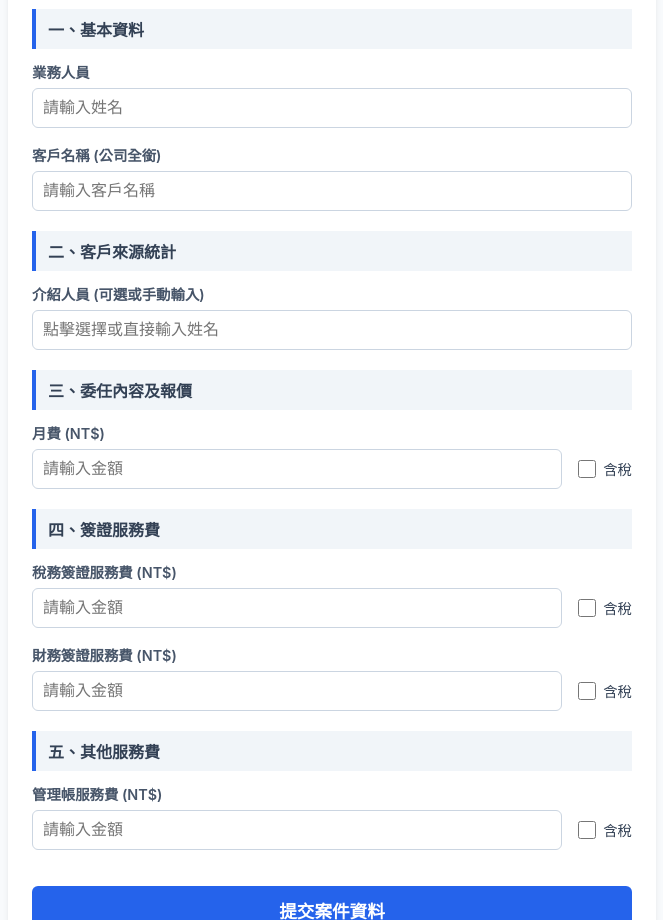
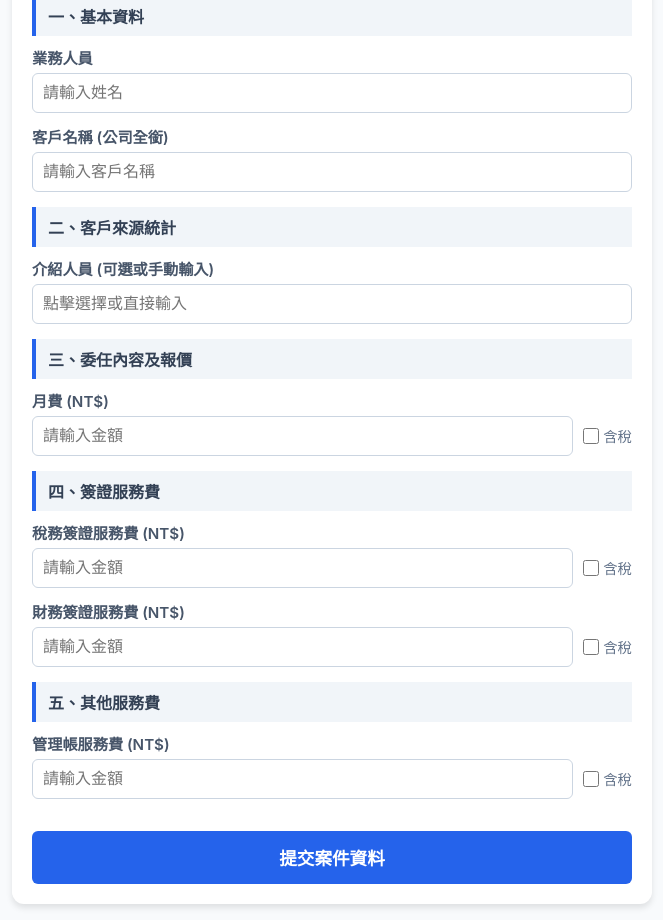
Before and after one commit to wtina411803-rgb/sales-form, a plain HTML site: page index.html in a window 1280 px wide. Shown: the part 122-1042 px from the top of the page, without its empty margins (308-971 px from the left). Drawn offline with Linux system fonts and the light colour scheme.

Commit message:
Update index.html

```diff
--- a/index.html
+++ b/index.html
@@ -6,17 +6,23 @@
     <title>業務案件登錄系統</title>
     <style>
         :root { --primary-color: #2563eb; --bg-color: #f8fafc; }
-        body { font-family: -apple-system, BlinkMacSystemFont, "Segoe UI", Roboto, sans-serif; background-color: var(--bg-color); padding: 20px; color: #334155; }
-        .container { max-width: 600px; margin: 0 auto; background: white; padding: 24px; border-radius: 12px; box-shadow: 0 4px 6px -1px rgb(0 0 0 / 0.1); }
-        h2 { text-align: center; color: #1e293b; margin-bottom: 24px; }
-        .section-title { background: #f1f5f9; padding: 8px 12px; border-left: 4px solid var(--primary-color); font-weight: bold; margin: 20px 0 12px 0; }
-        .form-group { margin-bottom: 16px; }
-        .label-title { display: block; font-size: 0.9rem; font-weight: 600; margin-bottom: 6px; color: #475569; }
+        body { font-family: -apple-system, BlinkMacSystemFont, "Segoe UI", Roboto, sans-serif; background-color: var(--bg-color); padding: 15px; color: #334155; }
+        .container { max-width: 600px; margin: 0 auto; background: white; padding: 20px; border-radius: 12px; box-shadow: 0 4px 6px rgba(0,0,0,0.1); }
+        h2 { text-align: center; color: #1e293b; margin-bottom: 20px; font-size: 1.5rem; }
+        .section-title { background: #f1f5f9; padding: 8px 12px; border-left: 4px solid var(--primary-color); font-weight: bold; margin: 15px 0 10px 0; }
+        .form-group { margin-bottom: 12px; }
+        .label-title { display: block; font-size: 0.95rem; font-weight: 600; margin-bottom: 5px; color: #475569; }
         .input-style { width: 100%; padding: 10px; border: 1px solid #cbd5e1; border-radius: 6px; box-sizing: border-box; font-size: 1rem; }
-        .fee-row { display: flex; align-items: center; gap: 12px; }
-        .tax-check { display: flex; align-items: center; gap: 4px; white-space: nowrap; font-size: 0.9rem; cursor: pointer; }
-        .tax-check input { width: 18px; height: 18px; cursor: pointer; }
-        button { width: 100%; background: var(--primary-color); color: white; padding: 12px; border: none; border-radius: 6px; font-size: 1.1rem; font-weight: bold; cursor: pointer; margin-top: 20px; }
+
+        /* 費用欄位與勾選框排版 */
+        .fee-container { display: flex; align-items: center; gap: 10px; }
+        .fee-input { flex: 1; }
+        .tax-wrap { display: flex; align-items: center; gap: 4px; white-space: nowrap; font-size: 0.9rem; color: #64748b; cursor: pointer; }
+        /* 調整勾選框大小，使其與文字協調 */
+        .tax-wrap input { width: 16px; height: 16px; margin: 0; cursor: pointer; }
+
+        button { width: 100%; background: var(--primary-color); color: white; padding: 14px; border: none; border-radius: 6px; font-size: 1.1rem; font-weight: bold; cursor: pointer; margin-top: 20px; transition: background 0.2s; }
+        button:hover { background: #1d4ed8; }
     </style>
 </head>
 <body>
@@ -38,7 +44,7 @@
         <div class="section-title">二、客戶來源統計</div>
         <div class="form-group">
             <label class="label-title">介紹人員 (可選或手動輸入)</label>
-            <input list="referrer_list" name="referrer" class="input-style" placeholder="點擊選擇或直接輸入姓名">
+            <input list="referrer_list" name="referrer" class="input-style" placeholder="點擊選擇或直接輸入">
             <datalist id="referrer_list">
                 <option value="BNI"><option value="網路或電話"><option value="客戶介紹"><option value="會計師引入"><option value="裕民引入"><option value="農會介紹"><option value="其他事務所轉介">
             </datalist>
@@ -47,34 +53,34 @@
         <div class="section-title">三、委任內容及報價</div>
         <div class="form-group">
             <label class="label-title">月費 (NT$)</label>
-            <div class="fee-row">
-                <input type="number" name="fee_monthly" class="input-style" placeholder="請輸入金額">
-                <label class="tax-check"><input type="checkbox" name="tax_monthly">含稅</label>
+            <div class="fee-container">
+                <input type="number" name="fee_monthly" class="input-style fee-input" placeholder="請輸入金額">
+                <label class="tax-wrap"><input type="checkbox" name="tax_monthly">含稅</label>
             </div>
         </div>
 
         <div class="section-title">四、簽證服務費</div>
         <div class="form-group">
             <label class="label-title">稅務簽證服務費 (NT$)</label>
-            <div class="fee-row">
-                <input type="number" name="fee_audit_tax" class="input-style" placeholder="請輸入金額">
-                <label class="tax-check"><input type="checkbox" name="tax_audit_tax">含稅</label>
+            <div class="fee-container">
+                <input type="number" name="fee_audit_tax" class="input-style fee-input" placeholder="請輸入金額">
+                <label class="tax-wrap"><input type="checkbox" name="tax_audit_tax">含稅</label>
             </div>
         </div>
         <div class="form-group">
             <label class="label-title">財務簽證服務費 (NT$)</label>
-            <div class="fee-row">
-                <input type="number" name="fee_audit_finance" class="input-style" placeholder="請輸入金額">
-                <label class="tax-check"><input type="checkbox" name="tax_audit_finance">含稅</label>
+            <div class="fee-container">
+                <input type="number" name="fee_audit_finance" class="input-style fee-input" placeholder="請輸入金額">
+                <label class="tax-wrap"><input type="checkbox" name="tax_audit_finance">含稅</label>
             </div>
         </div>
 
         <div class="section-title">五、其他服務費</div>
         <div class="form-group">
             <label class="label-title">管理帳服務費 (NT$)</label>
-            <div class="fee-row">
-                <input type="number" name="fee_mgmt_account" class="input-style" placeholder="請輸入金額">
-                <label class="tax-check"><input type="checkbox" name="tax_mgmt_account">含稅</label>
+            <div class="fee-container">
+                <input type="number" name="fee_mgmt_account" class="input-style fee-input" placeholder="請輸入金額">
+                <label class="tax-wrap"><input type="checkbox" name="tax_mgmt_account">含稅</label>
             </div>
         </div>
 
@@ -84,6 +90,7 @@
 
 <script>
     const form = document.getElementById('salesForm');
+    // 請記得在這裡貼上您在 Pipedream 複製的網址
     const webhookUrl = "https://eounwocsqk3vn0c.m.pipedream.net";
 
     form.addEventListener('submit', async (e) => {
@@ -95,8 +102,9 @@
         const formData = new FormData(form);
         const data = {};
 
+        // 預設勾選框值為空
         const taxFields = ['tax_monthly', 'tax_audit_tax', 'tax_audit_finance', 'tax_mgmt_account'];
-        taxFields.forEach(field => data[field] = "");
+        taxFields.forEach(field => data[field] = "未勾選");
 
         formData.forEach((value, key) => {
             if (key.startsWith('tax_')) {
@@ -113,7 +121,7 @@
                 body: JSON.stringify(data),
                 headers: { 'Content-Type': 'application/json' }
             });
-            alert('提交成功！資料已同步至系統。');
+            alert('提交成功！');
             form.reset();
         } catch (error) {
             alert('提交失敗，請檢查網路。');
```
